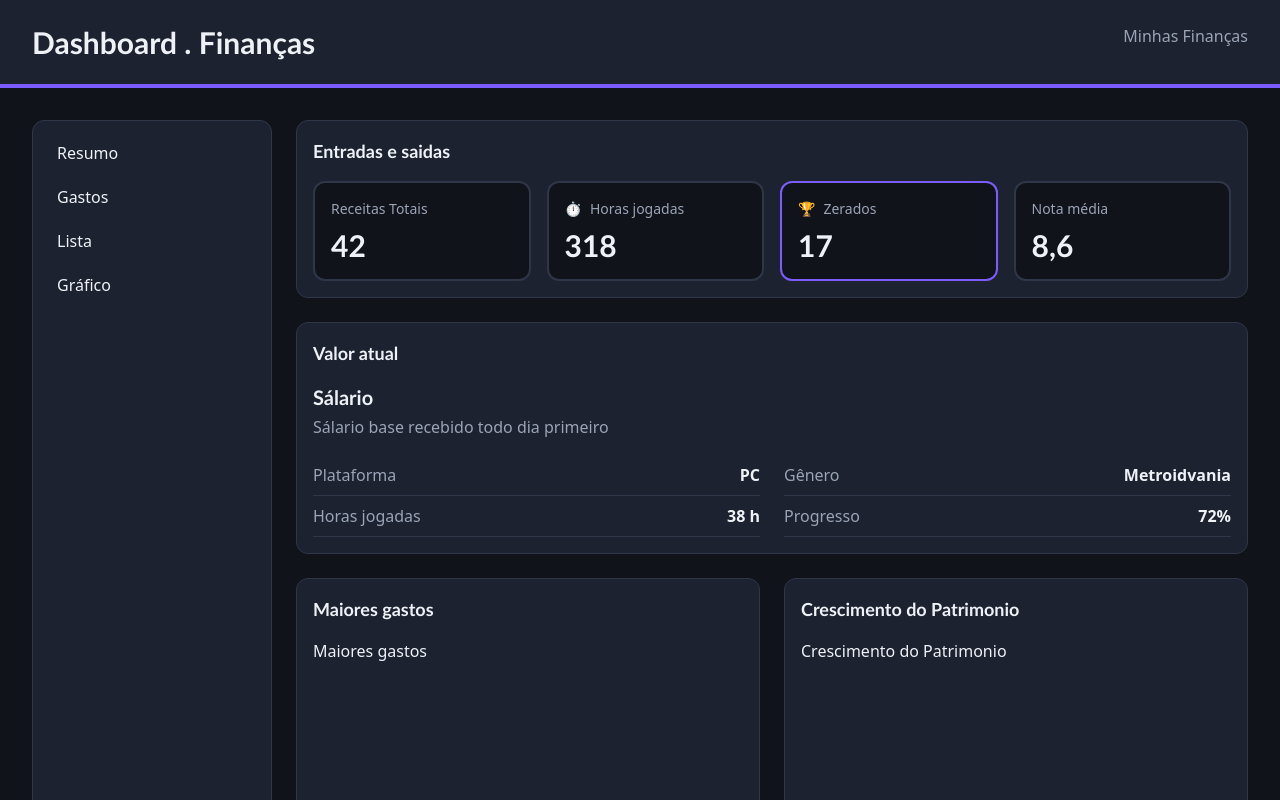
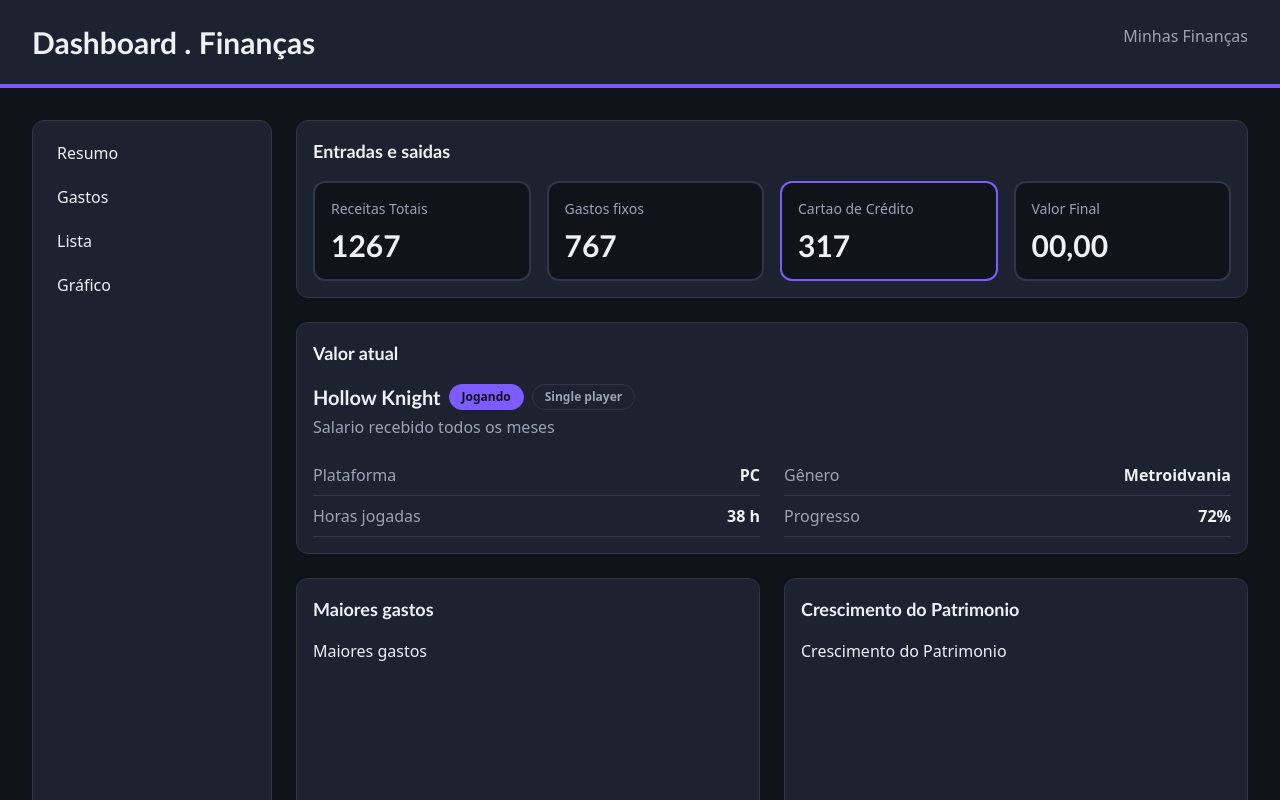
Before and after one commit to Levi-dev6638/my-dashboard, a React (Vite) app: page / in a window 1280 px wide. Shown: the top 800 px of the page. Built offline with nearby package versions, Linux system fonts and the light colour scheme.

Commit message:
feat: add StatusBadge component

```diff
--- a/src/App.jsx
+++ b/src/App.jsx
@@ -4,6 +4,7 @@ import Menu from './components/Menu';
 import SummaryCard from './components/SummaryCard';
 import Panel from './components/Panel';
 import InfoRow from './components/InfoRow';
+import StatusBadge  from './components/StatusBadge';
 const areaClass =
   'min-h-32 rounded-xl border-2 border-dashed border-border bg-surface p-4 text-muted';
 function App() {
@@ -24,18 +25,23 @@ function App() {
             className="md:col-span-2"
           >
             <div className="grid grid-cols-2 gap-4 md:grid-cols-4">
-              <SummaryCard title="Receitas Totais" value={42} />
-              <SummaryCard title="Horas jogadas" value={318} icon="⏱️" />
-              <SummaryCard title="Zerados" value={17} icon="🏆" isHighlighted />
-              <SummaryCard title="Nota média" value="8,6" />
+              <SummaryCard title="Receitas Totais" value={1267} />
+              <SummaryCard title="Gastos fixos" value={767} />
+              <SummaryCard
+                title="Cartao de Crédito"
+                value={317}
+                isHighlighted
+              />
+              <SummaryCard title="Valor Final" value="00,00" />
             </div>
           </Panel>
           <Panel id=" highlight" title="Valor atual" className="md:col-span-2">
-            <h3 className="font-heading text-xl font-bold">Sálario</h3>
-            <p className="mt-1 text-muted">
-              {' '}
-              Sálario base recebido todo dia primeiro
-            </p>
+            <div className="flex flex-wrap items-center gap-2">
+              <h3 className="font-heading text-xl font-bold">Hollow Knight</h3>
+              <StatusBadge label="Jogando" isActive />
+              <StatusBadge label="Single player" />
+            </div>
+            <p className='mt-1 text-muted'> Salario recebido todos os meses</p>
             <div className="mt-4 grid gap-x-6 md:grid-cols-2">
               <InfoRow label="Plataforma" value="PC" />
               <InfoRow label="Gênero" value="Metroidvania" />
--- /dev/null
+++ b/src/components/StatusBadge.jsx
@@ -0,0 +1,15 @@
+function StatusBadge({ label, isActive = false }) {
+  const colorClass = isActive
+    ? 'border-primary bg-primary text-background'
+    : 'border-border text-muted'
+
+  return (
+    <span
+      className={`rounded-full border px-3 py-1 text-xs font-bold ${colorClass}`}
+    >
+      {label}
+    </span>
+  )
+}
+
+export default StatusBadge
```
